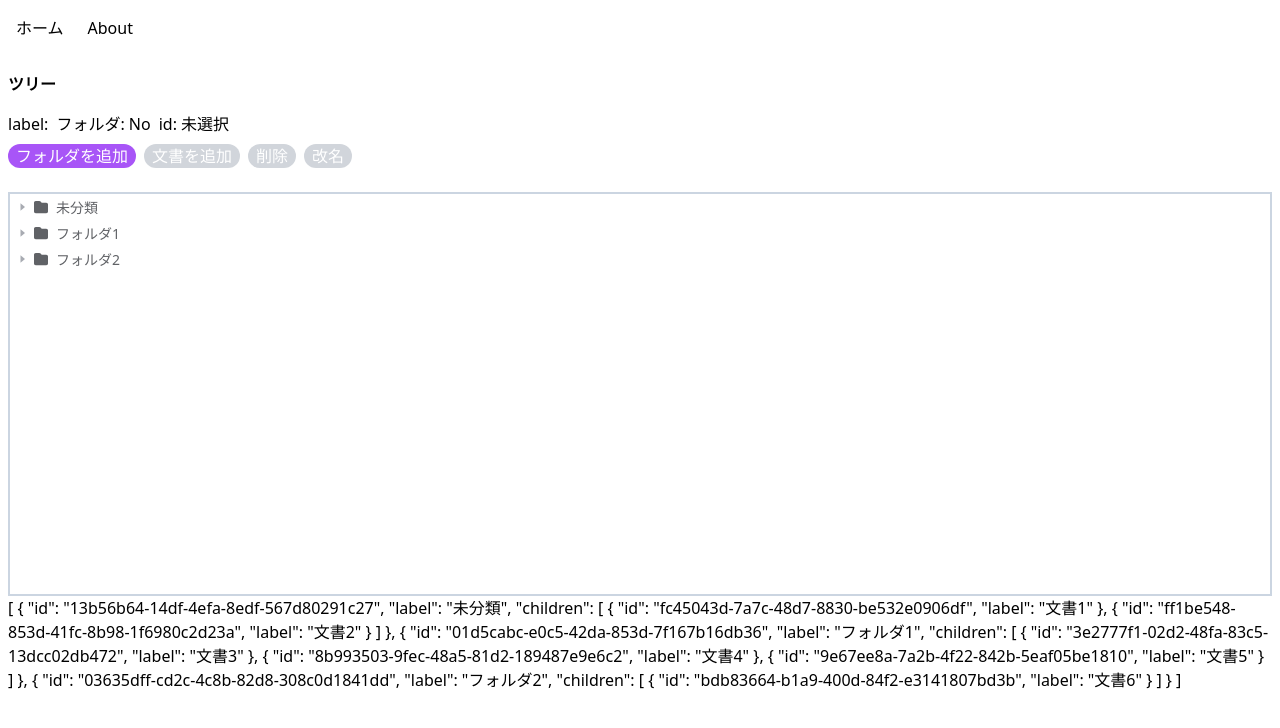
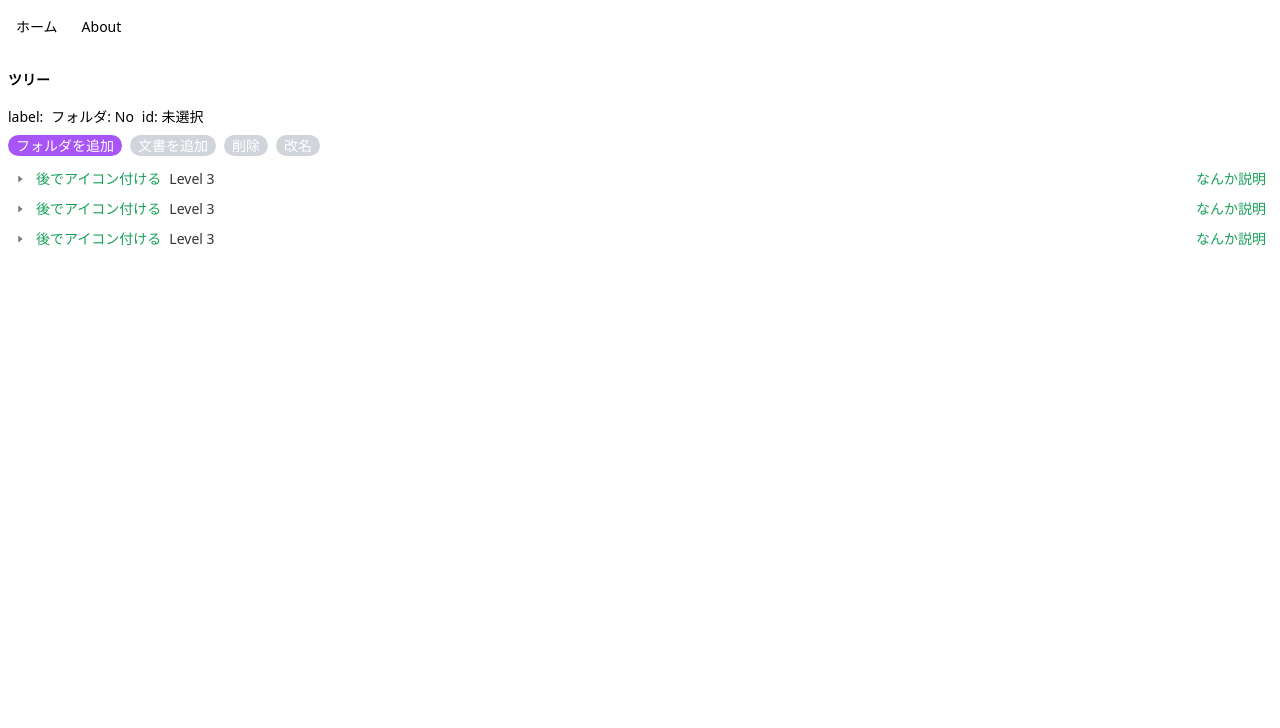
Before and after one commit to pitang1965/vue-folder, a Vue app: page / in a window 1280 px wide. Shown: the top 728 px of the page. Built offline with nearby package versions, Linux system fonts and the light colour scheme.

Commit message:
✨ ツリーはElement PlusからNaive UIに変更

```diff
--- a/package.json
+++ b/package.json
@@ -15,6 +15,8 @@
     "@fortawesome/free-solid-svg-icons": "^6.4.0",
     "@fortawesome/vue-fontawesome": "^3.0.3",
     "element-plus": "^2.3.8",
+    "naive-ui": "^2.34.4",
+    "seemly": "^0.3.6",
     "uuid": "^9.0.0",
     "vue": "^3.3.4",
     "vue-router": "^4.2.4"
--- a/src/components/CustomTree.vue
+++ b/src/components/CustomTree.vue
@@ -1,21 +1,15 @@
 <template>
-  <el-tree-v2
-    :data="props.data"
-    :height="400"
-    class="mt-4 border-2 border-slate-300"
-    @node-click="clickHandler"
-  >
-    <template #default="{ node }">
-      <font-awesome-icon v-if="!node.isLeaf" icon="fa-folder" class="pr-2" />
-      <span>{{ node.label }}</span>
-    </template>
-  </el-tree-v2>
-  <div>{{props.data}}</div>
+  <n-tree
+    block-line
+    :data="data"
+    :default-expanded-keys="defaultExpandedKeys"
+    :selectable="false"
+  />
 </template>
 
 <script setup lang="ts" >
-import { onUpdated, reactive } from 'vue'
-import { ElTreeV2 } from 'element-plus'
+import { onUpdated, ref } from 'vue'
+
 const props = defineProps({
   data: {
     type: Array,
@@ -33,6 +27,9 @@ const clickHandler = (data: TreeNodeData, node: TreeNode) => {
 onUpdated(() => {
   console.log('props.dataが変更！')
 })
+
+const defaultExpandedKeys = ref(['40', '41'])
+
 </script>
 
 <style></style>
--- a/src/data/createData.ts
+++ b/src/data/createData.ts
@@ -1,54 +1,50 @@
+import { h } from 'vue'
+import { repeat } from 'seemly'
+import { NButton, TreeOption } from 'naive-ui'
 import { v4 as uuidv4 } from 'uuid'
 
-interface Tree {
-  id: string
-  label: string
-  children?: Tree[]
+const createLabel = (level: number): string  => {
+  if (level === 4) return 'Level 4'
+  if (level === 3) return 'Level 3'
+  if (level === 2) return 'Level 2'
+  if (level === 1) return 'Level 1'
+  return ''
 }
 
-const createData = (): Tree[] => [
-  {
-    id: uuidv4(),
-    label: '未分類',
-    children: [
-      {
-        id: uuidv4(),
-        label: '文書1'
-      },
-      {
-        id: uuidv4(),
-        label: '文書2'
-      }
-    ]
-  },
-  {
-    id: uuidv4(),
-    label: 'フォルダ1',
-    children: [
-      {
-        id: uuidv4(),
-        label: '文書3'
-      },
-      {
-        id: uuidv4(),
-        label: '文書4'
-      },
-      {
-        id: uuidv4(),
-        label: '文書5'
-      }
-    ]
-  },
-  {
-    id: uuidv4(),
-    label: 'フォルダ2',
-    children: [
-      {
-        id: uuidv4(),
-        label: '文書6'
-      }
-    ]
+
+export const createData = (level = 3, baseKey = ''): TreeOption[] | undefined => {
+  if (!level) return undefined
+  return repeat(6 - level, undefined).map((_, index) => {
+    const key = '' + baseKey + level + index
+    const label = createLabel(level)
+    return {
+      label,
+      key,
+      children: createData(level - 1, key),
+      suffix: () =>
+        h(
+          NButton,
+          { text: true, type: 'primary' },
+          { default: () => 'なんか説明' }
+        ),
+      prefix: () =>
+        h(NButton, { text: true, type: 'primary' }, { default: () => '後でアイコン付ける' })
+    }
+  })
+}
+
+export const createFolderData =(name: string) => {
+  return {
+    label: name,
+    key: uuidv4(),
+    children: [],
+    suffix: () =>
+      h(
+        NButton,
+        { text: true, type: 'primary' },
+        { default: () => 'なんか説明' }
+      ),
+    prefix: () =>
+      h(NButton, { text: true, type: 'primary' }, { default: () => 'フォルダ' })
   }
-]
-
-export default createData;
+}
--- a/src/main.js
+++ b/src/main.js
@@ -8,10 +8,13 @@ import { faFolder } from '@fortawesome/free-solid-svg-icons'
 import 'element-plus/dist/index.css'
 import './style.css'
 
+import naive from "naive-ui";
+
 const app = createApp(App)
 
 library.add(faFolder)
 
 app.use(router)
+app.use(naive);
 app.component('font-awesome-icon', FontAwesomeIcon)
 app.mount('#app')
--- a/src/views/TreeView.vue
+++ b/src/views/TreeView.vue
@@ -63,11 +63,10 @@
 </template>
 
 <script setup lang="ts">
-import { computed, reactive, ref } from 'vue'
+import { computed, h, reactive, ref } from 'vue'
 import CustomTree from '@/components/CustomTree.vue'
 import FolderNameDialog from '@/components/FolderNameDialog.vue'
-import createData from '@/data/createData'
-import { v4 as uuidv4 } from 'uuid'
+import { createData, createFolderData} from '@/data/createData'
 
 const folderNameDialogVisible = ref(false)
 const currentId = ref('')
@@ -75,6 +74,7 @@ const currentLabel = ref('')
 const isFolder = ref(false)
 
 const data = reactive(createData())
+console.log (data)
 
 const selectedHandler = ({ id, label, isFolder: isFolderValue }) => {
   currentId.value = id
@@ -90,12 +90,7 @@ const handleFolderAdded = folderName => {
   )
   if (currentId.value) {
   } else {
-    data.push({
-      id: uuidv4(),
-      label: folderName,
-      children: []
-    })
-    console.log(data) // データは更新されるが、CustomTreeは更新されない。
+    data.push(createFolderData(folderName))
   }
 }
 
```
Also changed, not shown: 2 other files (tests, documents, lock files or other folders).
